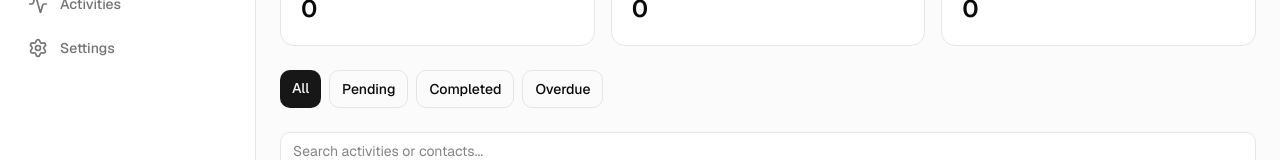
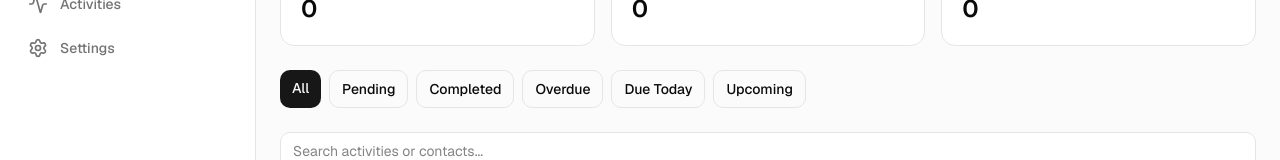
Before and after one commit to Mllkmoha/LeadFlow, a Next.js app: page /activities in a window 1280 px wide. Shown: the part 228-388 px from the top of the page. Built offline with nearby package versions, Linux system fonts and the light colour scheme; no server answers; the database is empty; sample sign-in values are in the browser's storage.

Commit message:
feat: add dashboard activity filters

```diff
--- a/src/app/(dashboard)/activities/activity-filters.tsx
+++ b/src/app/(dashboard)/activities/activity-filters.tsx
@@ -1,4 +1,10 @@
-type ActivityFilter = "ALL" | "PENDING" | "COMPLETED" | "OVERDUE";
+type ActivityFilter =
+  | "ALL"
+  | "PENDING"
+  | "COMPLETED"
+  | "OVERDUE"
+  | "TODAY"
+  | "UPCOMING";
 
 type ActivityFiltersProps = {
   value: ActivityFilter;
@@ -9,6 +15,8 @@ const filters: { label: string; value: ActivityFilter }[] = [
   { label: "Pending", value: "PENDING" },
   { label: "Completed", value: "COMPLETED" },
   { label: "Overdue", value: "OVERDUE" },
+  { label: "Due Today", value: "TODAY" },
+{ label: "Upcoming", value: "UPCOMING" },
 ];
 
 export function ActivityFilters({ value }: ActivityFiltersProps) {
--- a/src/app/(dashboard)/activities/page.tsx
+++ b/src/app/(dashboard)/activities/page.tsx
@@ -1,4 +1,3 @@
-
 import { ActivityCompletionButton } from "./activity-completion-button";
 import { DeleteActivityButton } from "./delete-activity-button";
 import { ActivityFilters } from "./activity-filters";
@@ -35,7 +34,15 @@ const activityLabels = {
   TASK: "Task",
 };
 
-type ActivityFilter = "ALL" | "PENDING" | "COMPLETED" | "OVERDUE";
+
+type ActivityFilter =
+  | "ALL"
+  | "PENDING"
+  | "COMPLETED"
+  | "OVERDUE"
+  | "TODAY"
+  | "UPCOMING";
+
 type ActivitySortOption = "NEWEST" | "OLDEST" | "DUE_DATE" | "TITLE";
 
 export default async function ActivitiesPage({
@@ -60,11 +67,11 @@ export default async function ActivitiesPage({
     "PENDING",
     "COMPLETED",
     "OVERDUE",
+    "TODAY",
+    "UPCOMING",
   ];
 
-  const activeFilter = validFilters.includes(
-    requestedFilter as ActivityFilter,
-  )
+  const activeFilter = validFilters.includes(requestedFilter as ActivityFilter)
     ? (requestedFilter as ActivityFilter)
     : "ALL";
 
@@ -117,6 +124,9 @@ export default async function ActivitiesPage({
   const today = new Date();
   today.setUTCHours(0, 0, 0, 0);
 
+  const tomorrow = new Date(today);
+  tomorrow.setDate(tomorrow.getDate() + 1);
+
   const filteredActivities = activities.filter((activity) => {
     if (activeFilter === "PENDING" && activity.completed) return false;
     if (activeFilter === "COMPLETED" && !activity.completed) return false;
@@ -126,6 +136,25 @@ export default async function ActivitiesPage({
       (activity.completed ||
         activity.dueDate === null ||
         activity.dueDate >= today)
+    ) {
+      return false;
+    }
+
+    if (
+      activeFilter === "TODAY" &&
+      (activity.completed ||
+        activity.dueDate === null ||
+        activity.dueDate < today ||
+        activity.dueDate >= tomorrow)
+    ) {
+      return false;
+    }
+
+    if (
+      activeFilter === "UPCOMING" &&
+      (activity.completed ||
+        activity.dueDate === null ||
+        activity.dueDate < tomorrow)
     ) {
       return false;
     }
--- a/src/app/(dashboard)/dashboard/page.tsx
+++ b/src/app/(dashboard)/dashboard/page.tsx
@@ -177,18 +177,21 @@ export default async function DashboardPage() {
             title="Overdue"
             value={String(overdueActivities)}
             description="Past-due activities"
+            href="/activities?filter=OVERDUE"
           />
 
           <StatCard
             title="Due Today"
             value={String(dueTodayActivities)}
             description="Activities due today"
+            href="/activities?filter=TODAY"
           />
 
           <StatCard
             title="Upcoming"
             value={String(upcomingActivities)}
             description="Future activities"
+            href="/activities?filter=UPCOMING"
           />
         </div>
 
--- a/src/components/dashboard/stat-card.tsx
+++ b/src/components/dashboard/stat-card.tsx
@@ -1,13 +1,16 @@
+import Link from "next/link";
+
 import { Card, CardContent, CardHeader, CardTitle } from "@/components/ui/card";
 
 type StatCardProps = {
   title: string;
   value: string;
   description: string;
+  href?: string;
 };
 
-export function StatCard({ title, value, description }: StatCardProps) {
-  return (
+export function StatCard({ title, value, description, href }: StatCardProps) {
+  const card = (
     <Card>
       <CardHeader>
         <CardTitle className="text-sm font-medium text-muted-foreground">
@@ -21,4 +24,17 @@ export function StatCard({ title, value, description }: StatCardProps) {
       </CardContent>
     </Card>
   );
+
+  if (!href) {
+    return card;
+  }
+
+  return (
+    <Link
+      href={href}
+      className="block rounded-xl outline-none focus-visible:ring-2 focus-visible:ring-ring"
+    >
+      {card}
+    </Link>
+  );
 }
```
